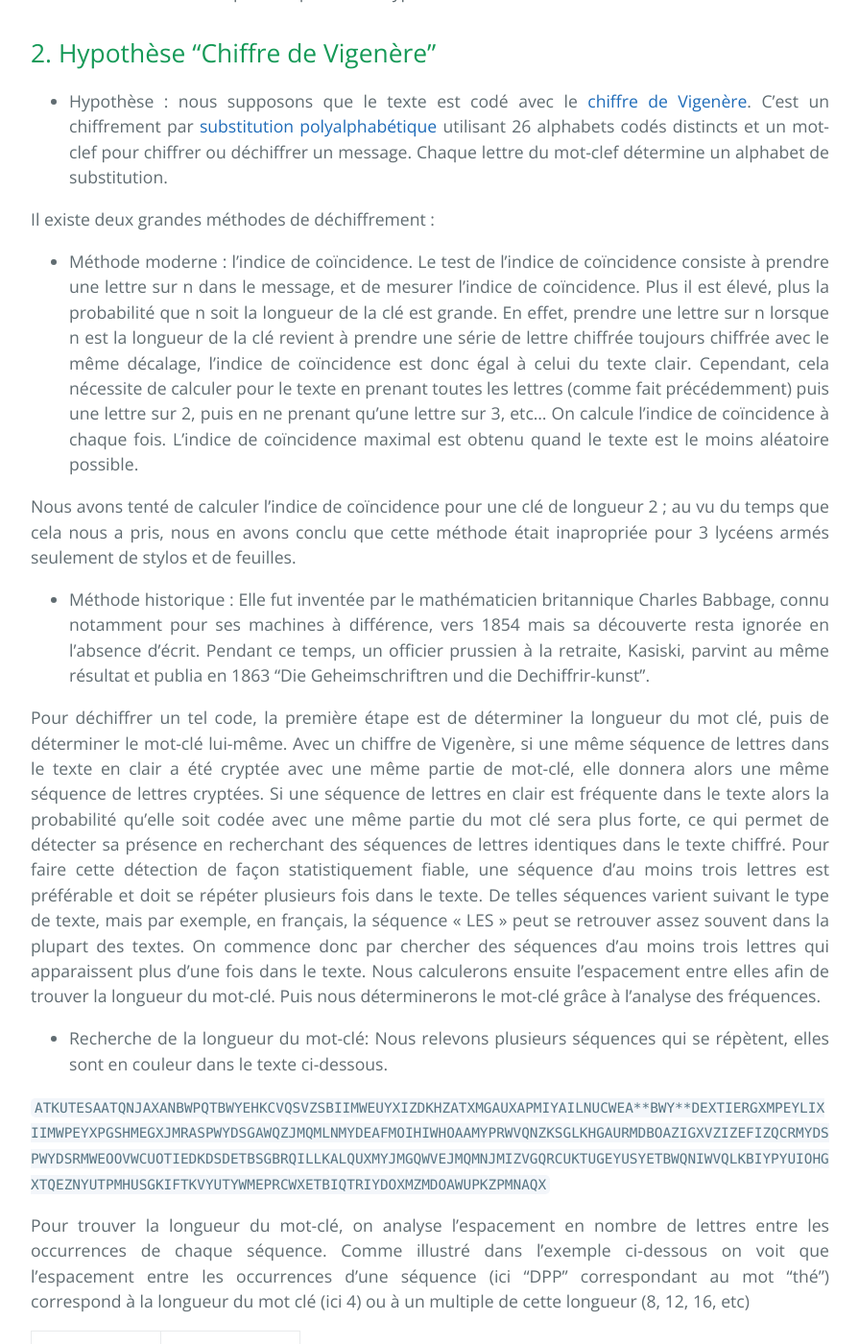
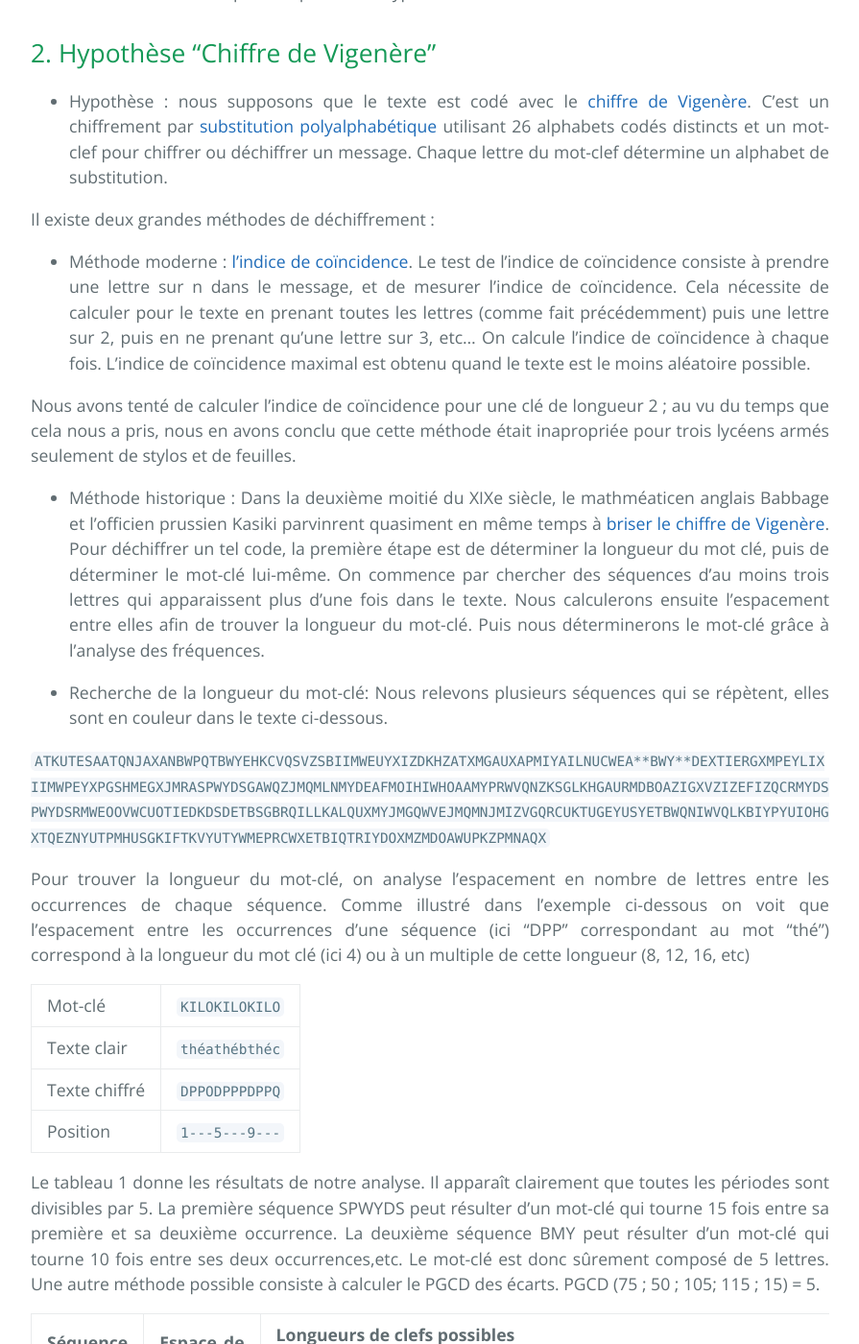
Before and after one commit to SamuelGallay/CryptoTPE, a Jekyll site: the page built from pages/experience.md, in a window 1280 px wide and 1400 px high, scrolled down 2204 px. Shown: the whole window at 96% size, without its empty margins (192-1087 px from the left). Built offline with Jekyll 4.4.1, drawn with Linux system fonts in a browser that asks for light colours; our own code applies the rules of GitHub Pages for plain Markdown files.

Commit message:
Update experience.md

```diff
--- a/pages/experience.md
+++ b/pages/experience.md
@@ -39,13 +39,11 @@
 
 Il existe deux grandes méthodes de déchiffrement :
 
-* Méthode moderne : l’indice de coïncidence. Le test de l'indice de coïncidence consiste à prendre une lettre sur n dans le message, et de mesurer l'indice de coïncidence. Plus il est élevé, plus la probabilité que n soit la longueur de la clé est grande. En effet, prendre une lettre sur n lorsque n est la longueur de la clé revient à prendre une série de lettre chiffrée toujours chiffrée avec le même décalage, l'indice de coïncidence est donc égal à celui du texte clair. Cependant, cela nécessite de calculer pour le texte en prenant toutes les lettres (comme fait précédemment) puis une lettre sur 2, puis en ne prenant qu'une lettre sur 3, etc... On calcule l'indice de coïncidence à chaque fois. L'indice de coïncidence maximal est obtenu quand le texte est le moins aléatoire possible.
+* Méthode moderne : [l’indice de coïncidence]({{ "/cryptanalyse-vigenere/" | relative_url }}). Le test de l'indice de coïncidence consiste à prendre une lettre sur n dans le message, et de mesurer l'indice de coïncidence. Cela nécessite de calculer pour le texte en prenant toutes les lettres (comme fait précédemment) puis une lettre sur 2, puis en ne prenant qu'une lettre sur 3, etc... On calcule l'indice de coïncidence à chaque fois. L'indice de coïncidence maximal est obtenu quand le texte est le moins aléatoire possible.
 
-Nous avons tenté de calculer l'indice de coïncidence pour une clé de longueur 2 ; au vu du temps que cela nous a pris, nous en avons conclu que cette méthode était inapropriée pour 3 lycéens armés seulement de stylos et de feuilles.
+Nous avons tenté de calculer l'indice de coïncidence pour une clé de longueur 2 ; au vu du temps que cela nous a pris, nous en avons conclu que cette méthode était inapropriée pour trois lycéens armés seulement de stylos et de feuilles.
 
-* Méthode historique : Elle fut inventée par le mathématicien britannique Charles Babbage, connu notamment pour ses machines à différence, vers 1854 mais sa découverte resta ignorée en l'absence d'écrit. Pendant ce temps, un officier prussien à la retraite, Kasiski, parvint au même résultat et publia en 1863 "Die Geheimschriftren und die Dechiffrir-kunst".
-
-Pour déchiffrer un tel code, la première étape est de déterminer la longueur du mot clé, puis de déterminer le mot-clé lui-même. Avec un chiffre de Vigenère, si une même séquence de lettres dans le texte en clair a été cryptée avec une même partie de mot-clé, elle donnera alors une même séquence de lettres cryptées. Si une séquence de lettres en clair est fréquente dans le texte alors la probabilité qu’elle soit codée avec une même partie du mot clé sera plus forte, ce qui permet de détecter sa présence en recherchant des séquences de lettres identiques dans le texte chiffré. Pour faire cette détection de façon statistiquement fiable, une séquence d’au moins trois lettres est préférable et doit se répéter plusieurs fois dans le texte. De telles séquences varient suivant le type de texte, mais par exemple, en français, la séquence « LES » peut se retrouver assez souvent dans la plupart des textes. On commence donc par chercher des séquences d’au moins trois lettres qui apparaissent plus d’une fois dans le texte. Nous calculerons ensuite l’espacement entre elles afin de trouver la longueur du mot-clé. Puis nous déterminerons le mot-clé grâce à l’analyse des fréquences.
+* Méthode historique : Dans la deuxième moitié du XIXe siècle, le mathméaticen anglais Babbage et l'officien prussien Kasiki parvinrent quasiment en même temps à [briser le chiffre de Vigenère]({{ "/cryptanalyse-vigenere/" | relative_url }}). Pour déchiffrer un tel code, la première étape est de déterminer la longueur du mot clé, puis de déterminer le mot-clé lui-même. On commence par chercher des séquences d’au moins trois lettres qui apparaissent plus d’une fois dans le texte. Nous calculerons ensuite l’espacement entre elles afin de trouver la longueur du mot-clé. Puis nous déterminerons le mot-clé grâce à l’analyse des fréquences.
 
 * Recherche de la longueur du mot-clé: Nous relevons plusieurs séquences qui se répètent, elles sont en couleur dans le texte ci-dessous.
 
```
